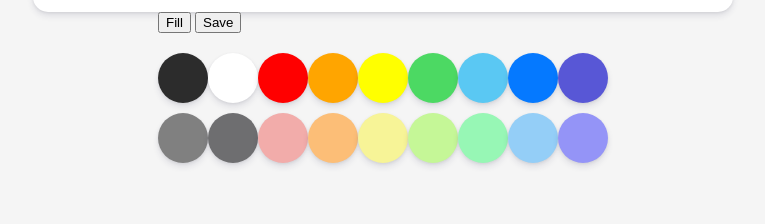
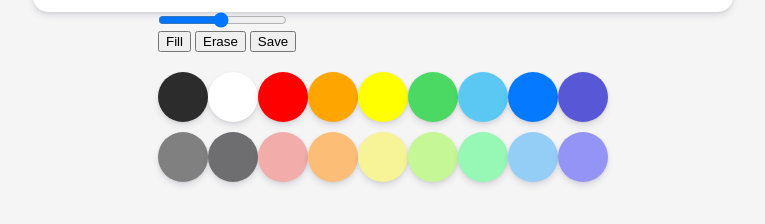
Before and after one commit to eeoma/Canvas, a plain HTML site: page index.html in a window 1280 px wide. Shown: the part 538-762 px from the top of the page, without its empty margins (257-1022 px from the left). Drawn offline with Linux system fonts and the light colour scheme.

Commit message:
edit index.html

```diff
--- a/index.html
+++ b/index.html
@@ -9,8 +9,12 @@
 <body>
     <canvas id="jsCanvas" class="canvas"></canvas>
     <div class="controls">
+        <div class="controls-range">
+            <input type="range" id="jsRange" min="0.1" max="5" value="2.5" step="0.1"/>
+        </div>
         <div class="controls-btns">
             <button id="jsMode" type="button">Fill</button>
+            <button id="jsErase" type="button">Erase</button>
             <button id="jsSave" type="button">Save</button>
         </div>
         <div class="controls-colors" id="Colors">
```
